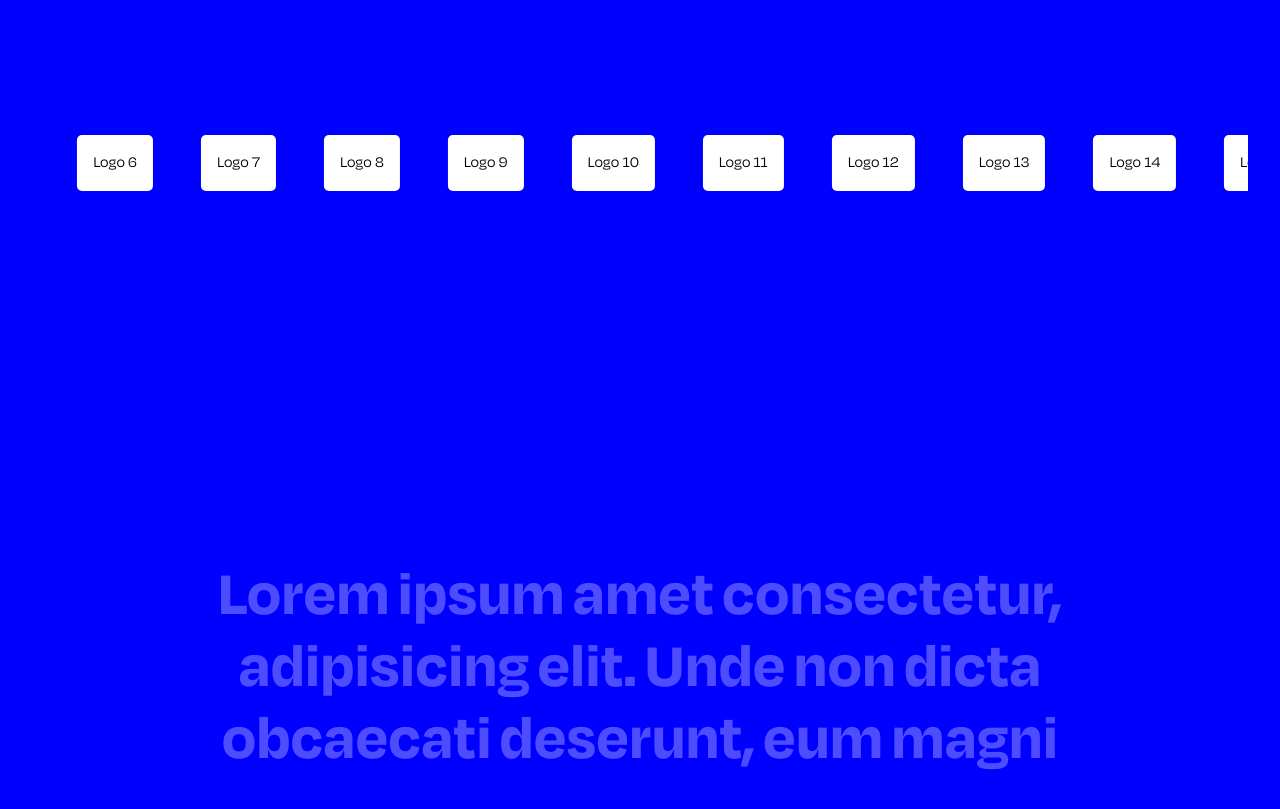
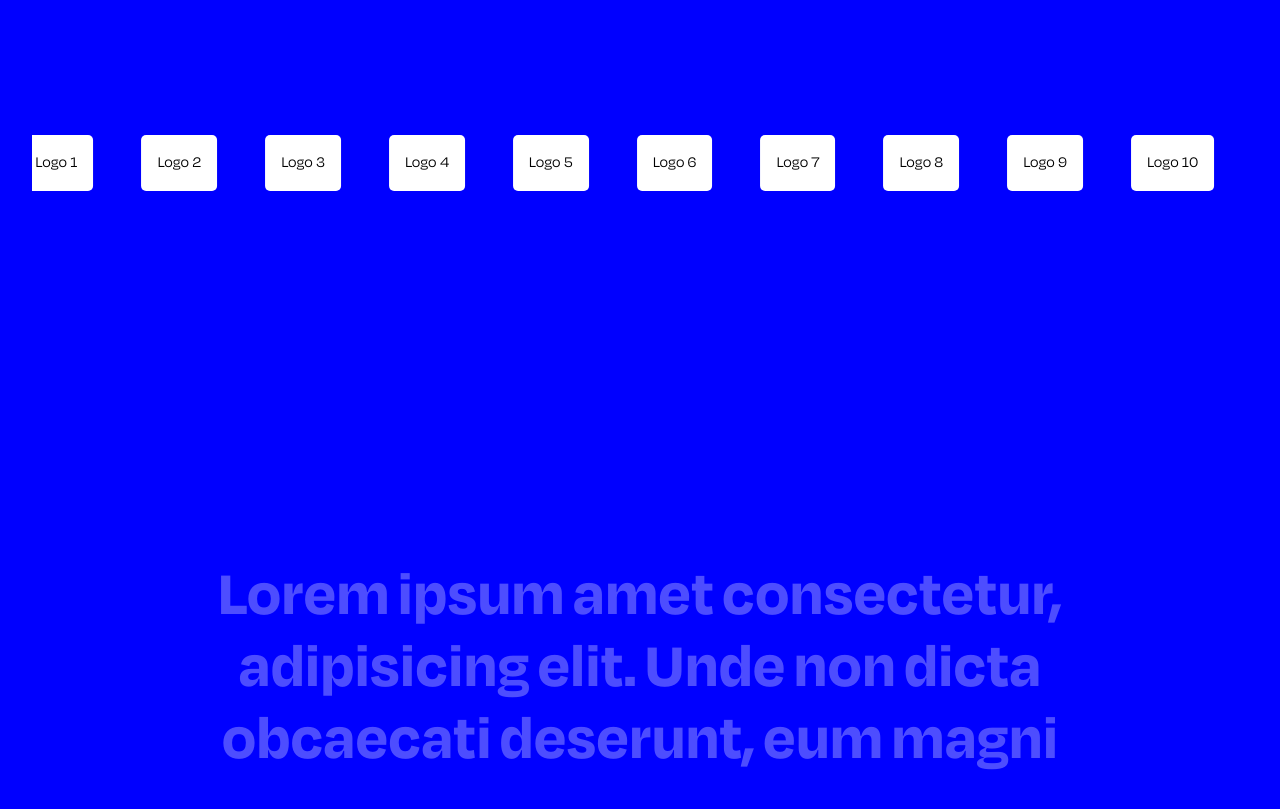
Before and after one commit to marketLube/Marketlub, a React (Vite) app: page / in a window 1280 px wide. Shown: the part 1440-2249 px from the top of the page. Built offline with nearby package versions, Linux system fonts and the light colour scheme.

Commit message:
logo section responsive in mobile section

```diff
--- a/sass/page/Section2/Logo.scss
+++ b/sass/page/Section2/Logo.scss
@@ -52,7 +52,17 @@
     ---------------------------------------------------
     ------------------------------------------------ */
 // }
-@keyframes slide {
+
+@keyframes slide-left-to-right {
+  from {
+    transform: translateX(-100%);
+  }
+  to {
+    transform: translateX(0);
+  }
+}
+
+@keyframes slide-right-to-left {
   from {
     transform: translateX(0);
   }
@@ -80,7 +90,7 @@
   display: flex;
   gap: 3rem;
   width: calc(200% + 3rem);
-  animation: slide 30s linear infinite;
+  animation: slide-left-to-right 30s linear infinite;
 }
 
 .logo-slide div {
@@ -101,7 +111,7 @@
   .logo-slide {
     gap: 1.5rem;
     width: calc(200% + 1.5rem);
-    animation: slide 20s linear infinite;
+    animation: slide-left-to-right 20s linear infinite;
   }
 
   .logo-slide div {
@@ -115,6 +125,12 @@
   }
 }
 
+.logos2 {
+  .logo-slide {
+    animation: slide-right-to-left 30s linear infinite;
+  }
+}
+
 @media (min-width: 681px) {
   .logos2 {
     display: none;
--- a/styles/sassStyle.css
+++ b/styles/sassStyle.css
@@ -224,7 +224,15 @@ body {
 /* ------------------------------------------------
     ---------------------------------------------------
     ------------------------------------------------ */
-@keyframes slide {
+@keyframes slide-left-to-right {
+  from {
+    transform: translateX(-100%);
+  }
+  to {
+    transform: translateX(0);
+  }
+}
+@keyframes slide-right-to-left {
   from {
     transform: translateX(0);
   }
@@ -252,7 +260,7 @@ body {
   display: flex;
   gap: 3rem;
   width: calc(200% + 3rem);
-  animation: slide 30s linear infinite;
+  animation: slide-left-to-right 30s linear infinite;
 }
 
 .logo-slide div {
@@ -273,7 +281,7 @@ body {
   .logo-slide {
     gap: 1.5rem;
     width: calc(200% + 1.5rem);
-    animation: slide 20s linear infinite;
+    animation: slide-left-to-right 20s linear infinite;
   }
   .logo-slide div {
     padding: 0.5rem;
@@ -284,6 +292,10 @@ body {
     margin-top: -1.5rem;
   }
 }
+.logos2 .logo-slide {
+  animation: slide-right-to-left 30s linear infinite;
+}
+
 @media (min-width: 681px) {
   .logos2 {
     display: none;
```
Also changed, not shown: 1 other file (tests, documents, lock files or other folders).
